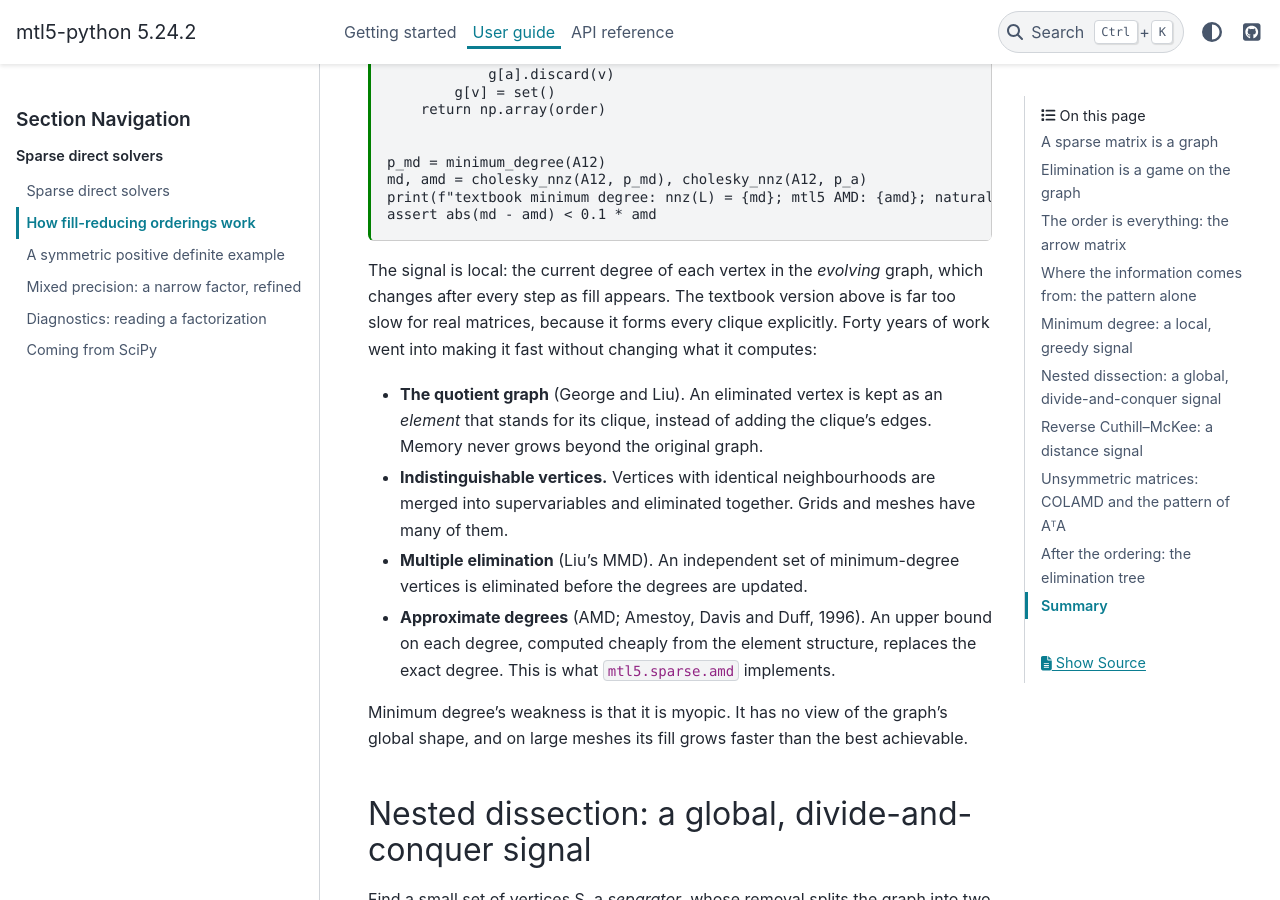
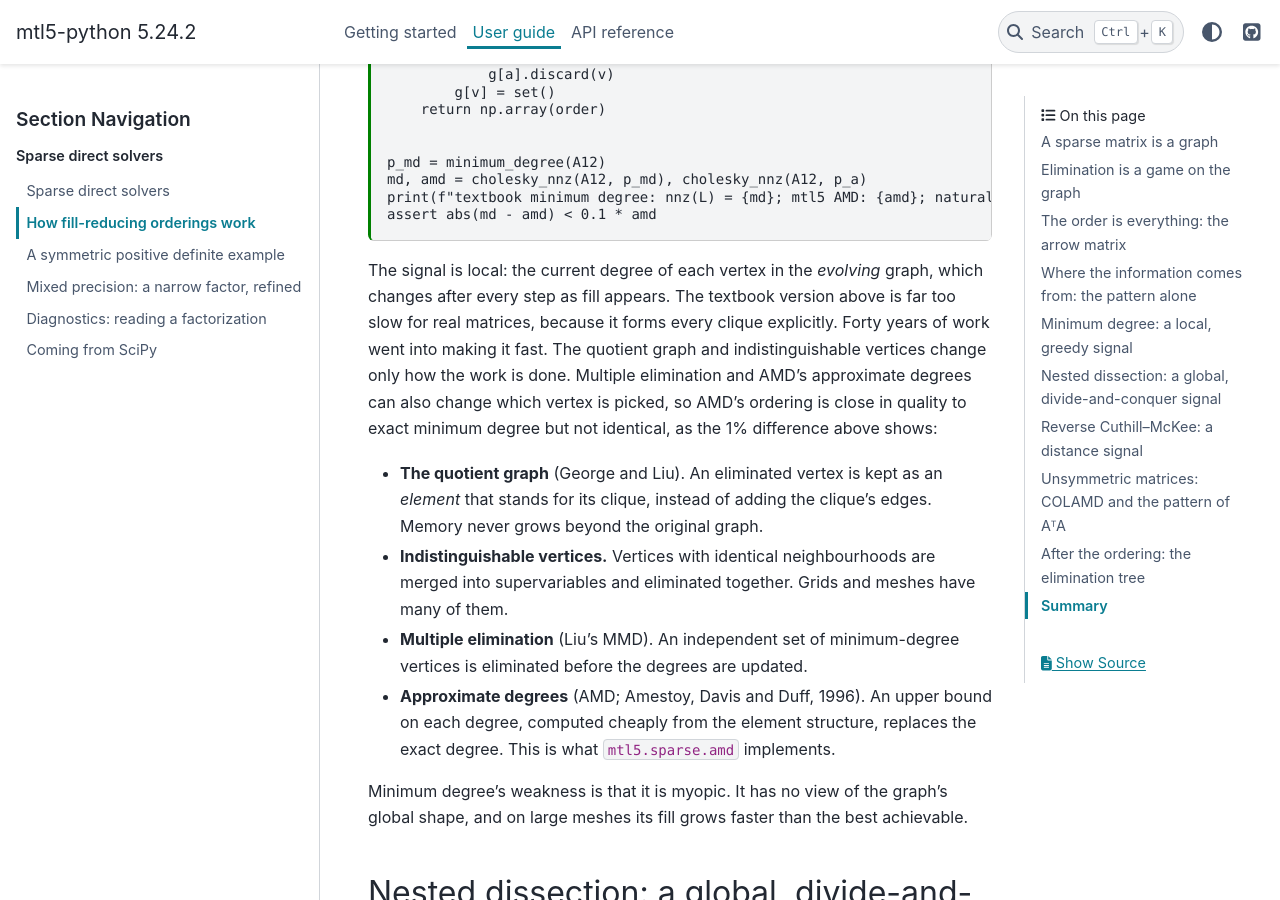
Before and after one commit to stillwater-sc/mtl5-python, a Sphinx documentation site: the page built from docs/guide/how-orderings-work.md, in a window 1280 px wide and 900 px high, scrolled down 5968 px. Built offline with Sphinx 7.4.7 and the PyData theme 0.15.4, drawn with Linux system fonts in a browser that asks for light colours; pages that are not in the unit, such as notebooks, are missing from menus.

Commit message:
docs(guide): AMD is not exact minimum degree; value independence is about the ordering
From CodeRabbit's review of #136: multiple elimination and approximate
degrees can change which vertex is picked, so AMD's ordering is close to
exact minimum degree, not identical; and the CHANGELOG limits "values never
matter" to the ordering and the Cholesky fill.

Co-Authored-By: Claude Opus 5.5 <noreply@anthropic.com>

```diff
--- a/docs/guide/how-orderings-work.md
+++ b/docs/guide/how-orderings-work.md
@@ -307,8 +307,11 @@ assert abs(md - amd) < 0.1 * amd
 The signal is local: the current degree of each vertex in the *evolving*
 graph, which changes after every step as fill appears. The textbook version
 above is far too slow for real matrices, because it forms every clique
-explicitly. Forty years of work went into making it fast without changing
-what it computes:
+explicitly. Forty years of work went into making it fast. The quotient
+graph and indistinguishable vertices change only how the work is done.
+Multiple elimination and AMD's approximate degrees can also change which
+vertex is picked, so AMD's ordering is close in quality to exact minimum
+degree but not identical, as the 1% difference above shows:
 
 - **The quotient graph** (George and Liu). An eliminated vertex is kept as an
   *element* that stands for its clique, instead of adding the clique's
```
Also changed, not shown: CHANGELOG.md (+3 -2 lines).
